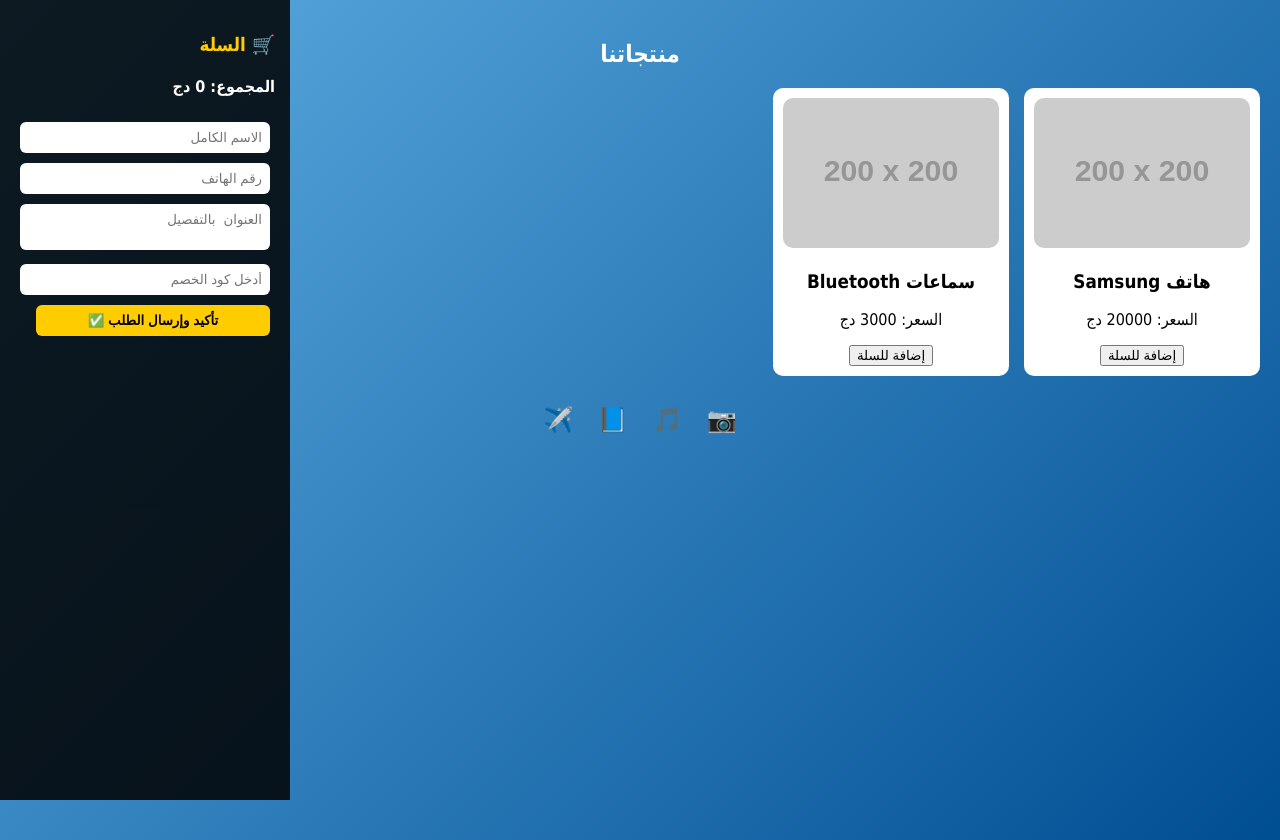
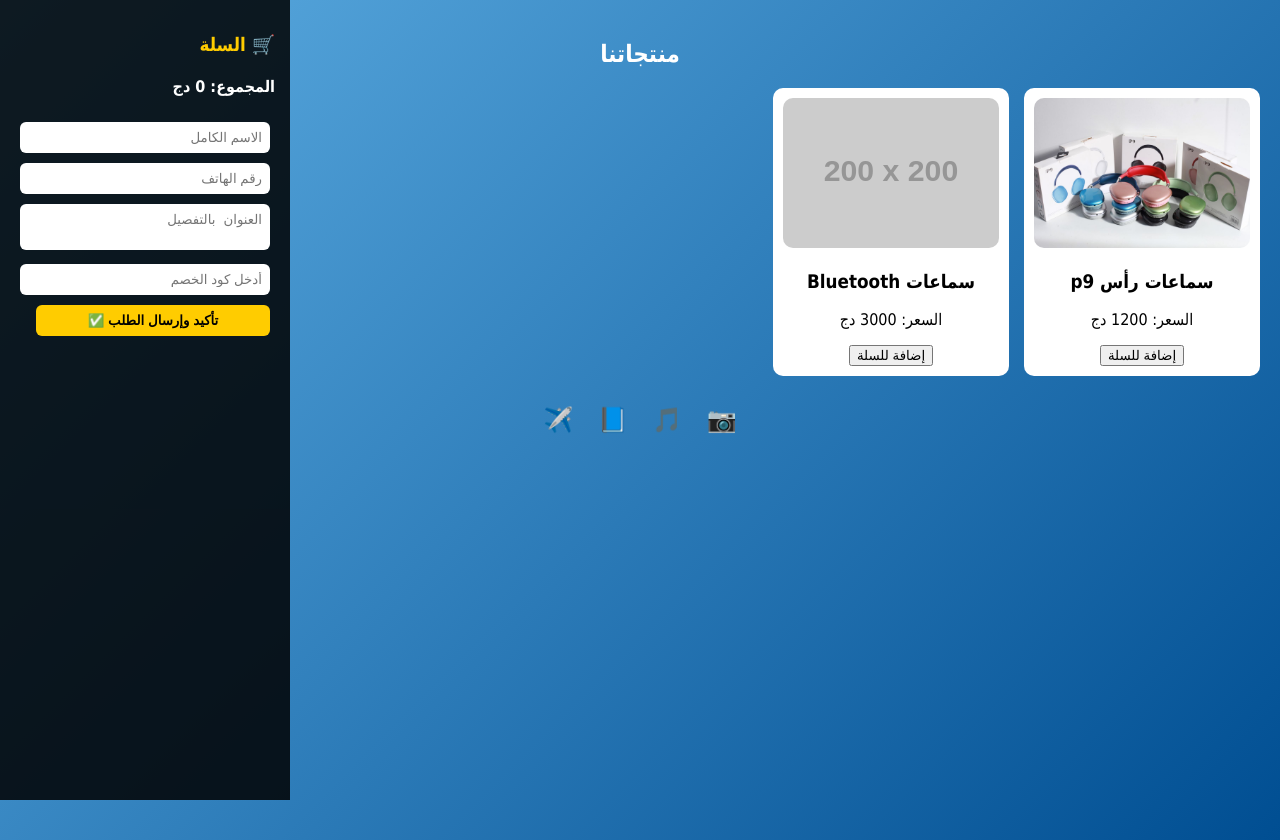
Before and after one commit to yubixstore/Yubixstore, a website: page index.html in a window 1280 px wide. Both pictures are taken after a click on the button "ادخل ➡️". Drawn offline with Linux system fonts and the light colour scheme; placeholder pictures from the web are drawn by us.

Commit message:
Update index.html

```diff
--- a/index.html
+++ b/index.html
@@ -2,7 +2,7 @@
 <html lang="ar">
 <head>
   <meta charset="UTF-8">
-  <title>متجري</title>
+  <title>Yubix Store</title>
   <style>
     body {
       font-family: Tahoma, sans-serif;
@@ -109,8 +109,8 @@
 
   <!-- صفحة البداية -->
   <div id="welcome">
-    <div id="logo">لوجو</div>
-    <h1>🛍️ اسم المتجر</h1>
+    <div id="logo">بيع اكسسوارات الهاتف</div>
+    <h1>yubixstore</h1>
     <button id="enterBtn">ادخل ➡️</button>
   </div>
 
@@ -135,10 +135,10 @@
     <h2 style="text-align:center;">منتجاتنا</h2>
     <div class="products">
       <div class="product">
-        <img src="https://via.placeholder.com/200" alt="هاتف Samsung">
-        <h3>هاتف Samsung</h3>
-        <p>السعر: 20000 دج</p>
-        <button onclick="addToCart('هاتف Samsung',20000)">إضافة للسلة</button>
+        <img src="photo_2025-08-21_09-18-42.jpg" alt="سماعات رأس p9">
+        <h3>سماعات رأس p9</h3>
+        <p>السعر: 1200 دج</p>
+        <button onclick="addToCart('سماعات رأس p9',1200)">إضافة للسلة</button>
       </div>
       <div class="product">
         <img src="https://via.placeholder.com/200" alt="سماعات Bluetooth">
```
